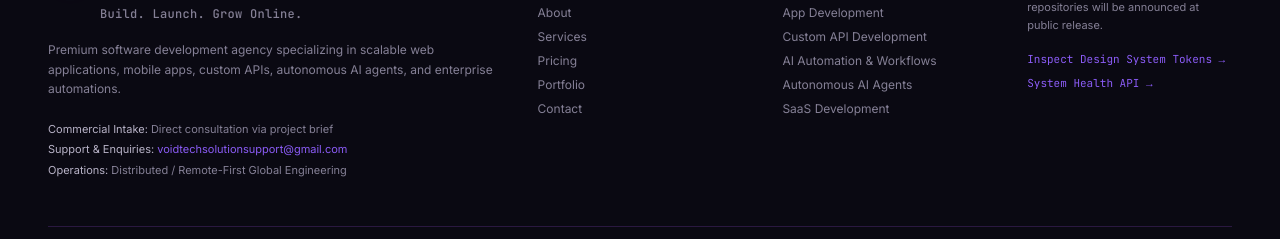
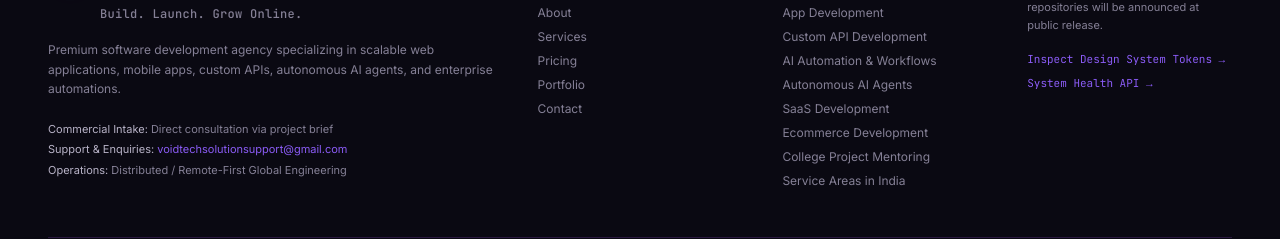
Before and after one commit to void-tech-shiv/Voidtechsolution, a Next.js app: page / in a window 1280 px wide. Shown: the part 10615-10854 px from the top of the page. Built offline with nearby package versions, Linux system fonts and the light colour scheme; no server answers; the database is empty.

Commit message:
feat(seo): strengthen sitewide internal links to service intent and area page

```diff
--- a/src/components/layout/footer.tsx
+++ b/src/components/layout/footer.tsx
@@ -15,12 +15,15 @@ export function Footer() {
   }
 
   const featuredServices = [
-    { title: "Website Development", href: "/services" },
+    { title: "Website Development", href: "/solutions/website-development" },
     { title: "App Development", href: "/services" },
     { title: "Custom API Development", href: "/services" },
-    { title: "AI Automation & Workflows", href: "/services" },
+    { title: "AI Automation & Workflows", href: "/solutions/ai-automation" },
     { title: "Autonomous AI Agents", href: "/services" },
     { title: "SaaS Development", href: "/services" },
+    { title: "Ecommerce Development", href: "/solutions/ecommerce-development" },
+    { title: "College Project Mentoring", href: "/solutions/college-project-mentoring" },
+    { title: "Service Areas in India", href: "/service-areas" },
   ];
 
   return (
```
